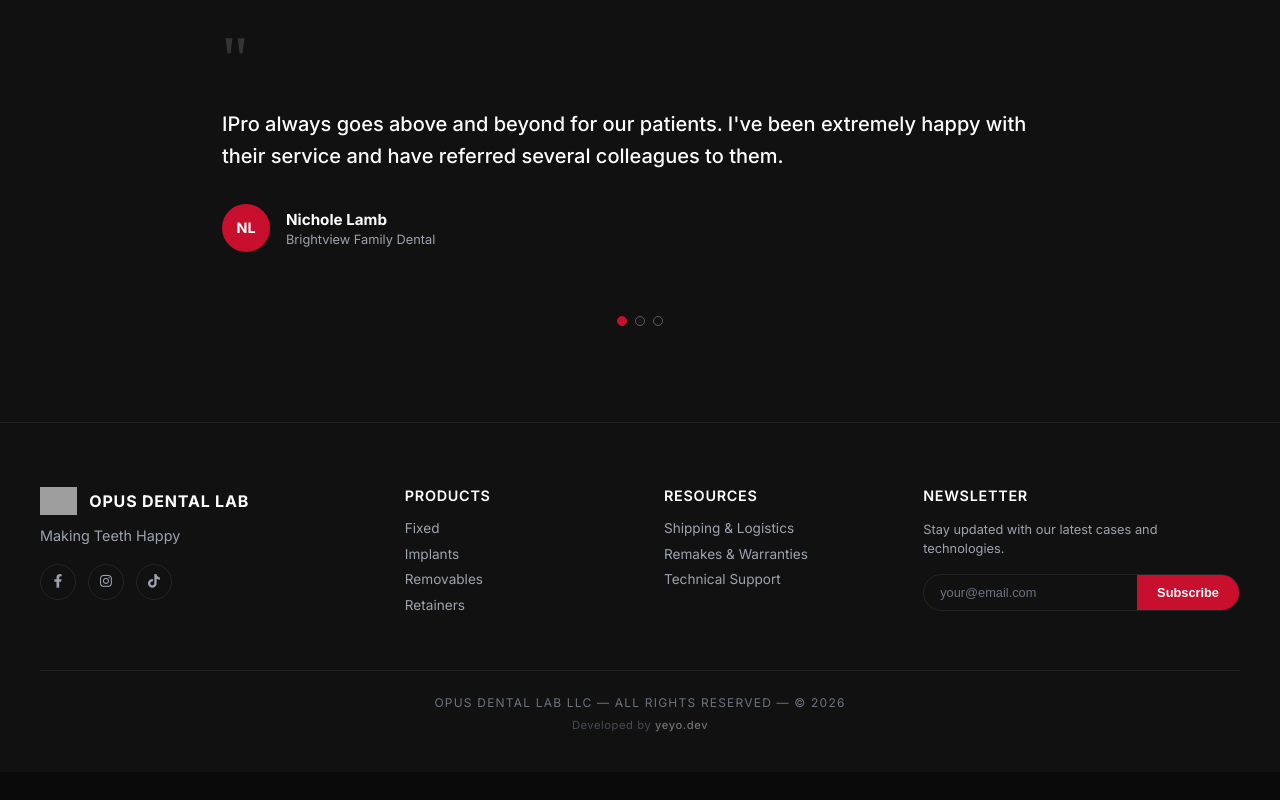
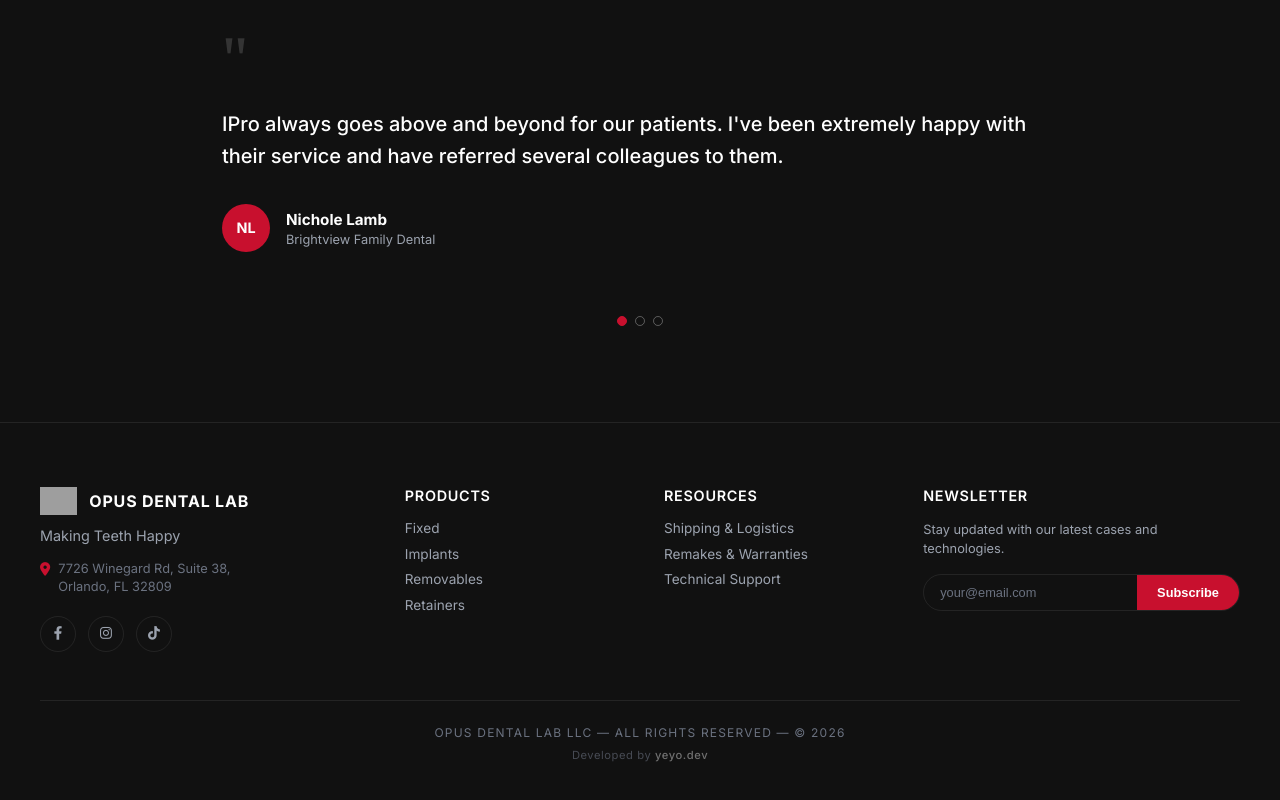
Before and after one commit to yeyodev1/opusdentallab-frontapp, a Vue app: page / in a window 1280 px wide. Shown: the part 6517-7317 px from the top of the page. Before the commit the page ends 7289 px from the top, so only its background shows below. Built offline with nearby package versions, Linux system fonts and the light colour scheme; grey boxes are pictures that could not be loaded.

Commit message:
feat(FooterSection): add address with icon to footer
Include the lab's physical location in the footer for better customer contact information. The address is styled with an icon and muted text to match the existing design.

```diff
--- a/src/components/FooterSection.vue
+++ b/src/components/FooterSection.vue
@@ -29,6 +29,10 @@ const socialLinks = [
             <span>OPUS DENTAL LAB</span>
           </a>
           <p>Making Teeth Happy</p>
+          <div class="footer__address">
+            <i class="fa-solid fa-location-dot"></i>
+            <span>7726 Winegard Rd, Suite 38, Orlando, FL 32809</span>
+          </div>
           <div class="footer__social">
             <a v-for="s in socialLinks" :key="s.icon" :href="s.href" target="_blank" aria-label="Social">
               <i :class="s.icon"></i>
@@ -89,6 +93,26 @@ const socialLinks = [
       color: $text-secondary;
       font-size: 0.9rem;
       margin-top: 0.75rem;
+    }
+
+    .footer__address {
+      display: flex;
+      align-items: flex-start;
+      gap: 0.5rem;
+      margin-top: 1rem;
+      color: $text-muted;
+      font-size: 0.8rem;
+      line-height: 1.4;
+
+      i {
+        color: $primary;
+        font-size: 0.85rem;
+        margin-top: 0.2rem;
+      }
+
+      span {
+        max-width: 200px;
+      }
     }
   }
 
```
